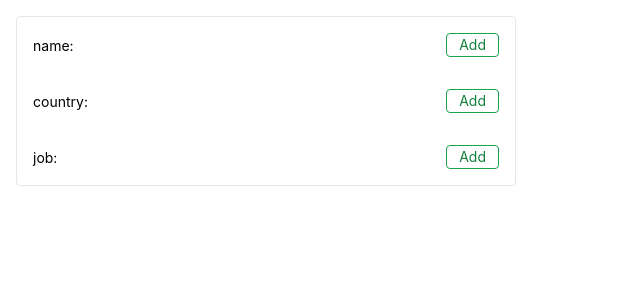
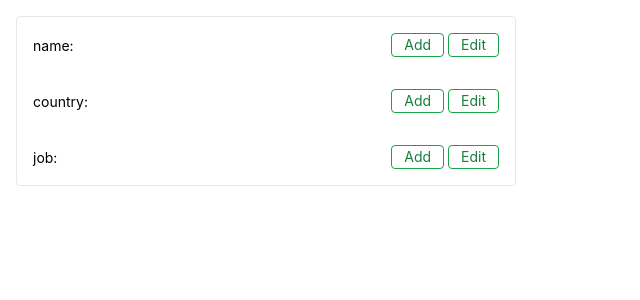
Before and after one commit to ybmin1/season3week1_typescript, a React (Create React App) app: page / in a window 1280 px wide. Shown: the top 300 px of the page, without its empty margins (0-640 px from the left). Built offline with nearby package versions, Linux system fonts and the light colour scheme.

Commit message:
add an 'Edit' button next to the 'Add' button and create a modal for it

```diff
--- a/src/App.js
+++ b/src/App.js
@@ -7,15 +7,21 @@ import Modal from "./components/Modal";
 const formFields = [{ name: "name" }, { name: "country" }, { name: "job" }];
 
 function App() {
+  const [currentField, setCurrentField] = useState("");
   const [formData, setFormData] = useState({
     name: "",
     country: "",
     job: "",
   });
-  const [currentField, setCurrentField] = useState("");
+  const [modalType, setModalType] = useState("");
 
-  const onShowModal = (fieldName) => {
+  const onShowModal = (fieldName, actionType) => {
     setCurrentField(fieldName);
+    if (actionType === "add") {
+      setModalType("add");
+    } else if (actionType === "edit") {
+      setModalType("edit");
+    }
   };
 
   const onSubmit = (value) => {
@@ -28,6 +34,7 @@ function App() {
 
   const closeModal = () => {
     setCurrentField("");
+    setModalType("");
   };
 
   return (
@@ -35,18 +42,20 @@ function App() {
       <div className="w-[500px] border rounded m-4">
         {formFields.map((item, index) => (
           <FormField
+            fieldName={item.name}
             key={index}
-            fieldName={item.name}
+            onShowModal={onShowModal}
             value={formData[item.name]}
-            onShowModal={onShowModal}
           />
         ))}
       </div>
       {currentField && (
         <Modal
           closeModal={closeModal}
+          fieldName={currentField}
+          modalType={modalType}
           onSubmit={onSubmit}
-          fieldName={currentField}
+          value={formData[currentField]}
         />
       )}
     </>
--- a/src/components/FormField.js
+++ b/src/components/FormField.js
@@ -1,7 +1,9 @@
 const add = "Add";
+const edit = "Edit";
 
-function FormField({ fieldName, value, onShowModal }) {
+function FormField({ fieldName, onShowModal, value }) {
   return (
+    <>
       <div className="p-4 flex">
         <div className="w-full">
           <span className="w-1/2 text-sm inline-block">{fieldName}: </span>
@@ -10,12 +12,19 @@ function FormField({ fieldName, value, onShowModal }) {
           </span>
         </div>
         <button
-        onClick={() => onShowModal(fieldName)}
-        className="px-3 text-sm text-green-700 border rounded border-solid border-green-600"
+          onClick={() => onShowModal(fieldName, "add")}
+          className="px-3 text-sm text-green-700 border rounded border-solid border-green-600 mr-1"
         >
           {add}
         </button>
+        <button
+          onClick={() => onShowModal(fieldName, "edit")}
+          className="px-3 text-sm text-green-700 border rounded border-solid border-green-600"
+        >
+          {edit}
+        </button>
       </div>
+    </>
   );
 }
 
--- a/src/components/Modal.js
+++ b/src/components/Modal.js
@@ -1,10 +1,13 @@
 import { useState } from "react";
 
-const pleaseAddYour = "Please add your";
+const pleaseAddYour = "Please add your ";
+const pleaseEditYour = "Please edit your ";
 const submit = "submit";
 
-function Modal({ closeModal, onSubmit, fieldName }) {
-  const [tempValue, setTempValue] = useState("");
+function Modal({ closeModal, fieldName, modalType, onSubmit, value }) {
+  const [tempValue, setTempValue] = useState(
+    modalType === "edit" && value ? value : ""
+  );
 
   const handleSubmit = () => {
     onSubmit(tempValue);
@@ -17,7 +20,8 @@ function Modal({ closeModal, onSubmit, fieldName }) {
         <div className="flex bg-green-600 rounded-t">
           <div className="w-11/12">
             <p className="py-1 text-sm text-center text-white">
-              {pleaseAddYour} {fieldName}
+              {modalType === "add" ? pleaseAddYour : pleaseEditYour}
+              {fieldName}
             </p>
           </div>
           <div className="w-1/12 flex justify-end pr-3">
```
Lines whose indentation alone changed are shown as unchanged.
